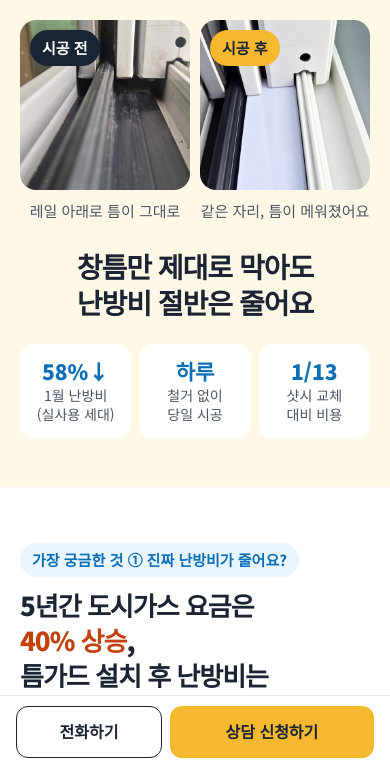
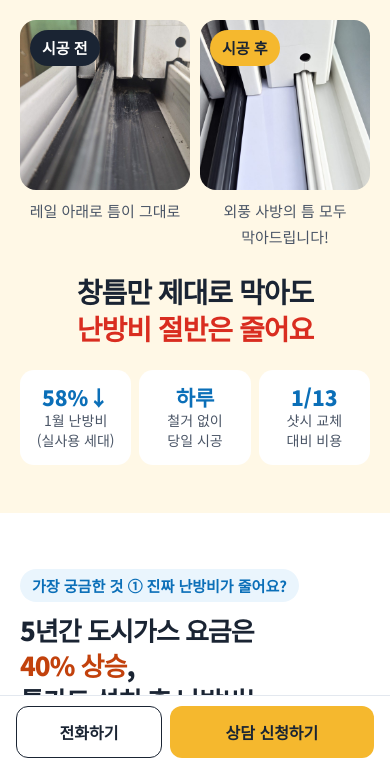
Before and after one commit to 2semo/tumguard-landing, a plain HTML site: page index.html in a window 390 px wide. Shown: the part 76-840 px from the top of the page. Drawn offline with Linux system fonts and the light colour scheme.

Commit message:
Emphasize heating savings headline

```diff
--- a/index.html
+++ b/index.html
@@ -50,11 +50,11 @@ a:focus-visible{outline:3px solid #0B6FB8;outline-offset:2px}
 <img src="images/after.jpg" alt="시공 후: 같은 레일의 틈이 틈가드로 메워진 모습" style="width: 100%; aspect-ratio: 1 / 1; object-fit: cover; border-radius: 16px; display: block">
 <span style="position: absolute; left: 10px; top: 10px; background: #F5B82E; color: #1A2433; font-size: 15px; font-weight: 700; padding: 5px 12px; border-radius: 999px">시공 후</span>
 </div>
-<figcaption style="font-size: 15px; color: #4A5566; text-align: center">같은 자리, 틈이 메워졌어요</figcaption>
+<figcaption style="font-size: 15px; color: #4A5566; text-align: center">외풍 사방의 틈 모두 막아드립니다!</figcaption>
 </figure>
 </div>
 <div style="display: flex; flex-direction: column; gap: 14px; text-align: center; align-items: center">
-<h1 style="margin: 0; font-size: clamp(28px, 7vw, 46px); line-height: 1.3; font-weight: 900; letter-spacing: -1px">창틈만 제대로 막아도<br>난방비 절반은 줄어요</h1>
+<h1 style="margin: 0; font-size: clamp(28px, 7vw, 46px); line-height: 1.3; font-weight: 900; letter-spacing: -1px">창틈만 제대로 막아도<br><span style="color: #D92D20">난방비 절반은 줄어요</span></h1>
 </div>
 <div style="display: grid; grid-template-columns: repeat(3, minmax(0, 1fr)); gap: 8px">
 <div style="background: #FFFFFF; border-radius: 14px; padding: 14px 8px; text-align: center">
```
